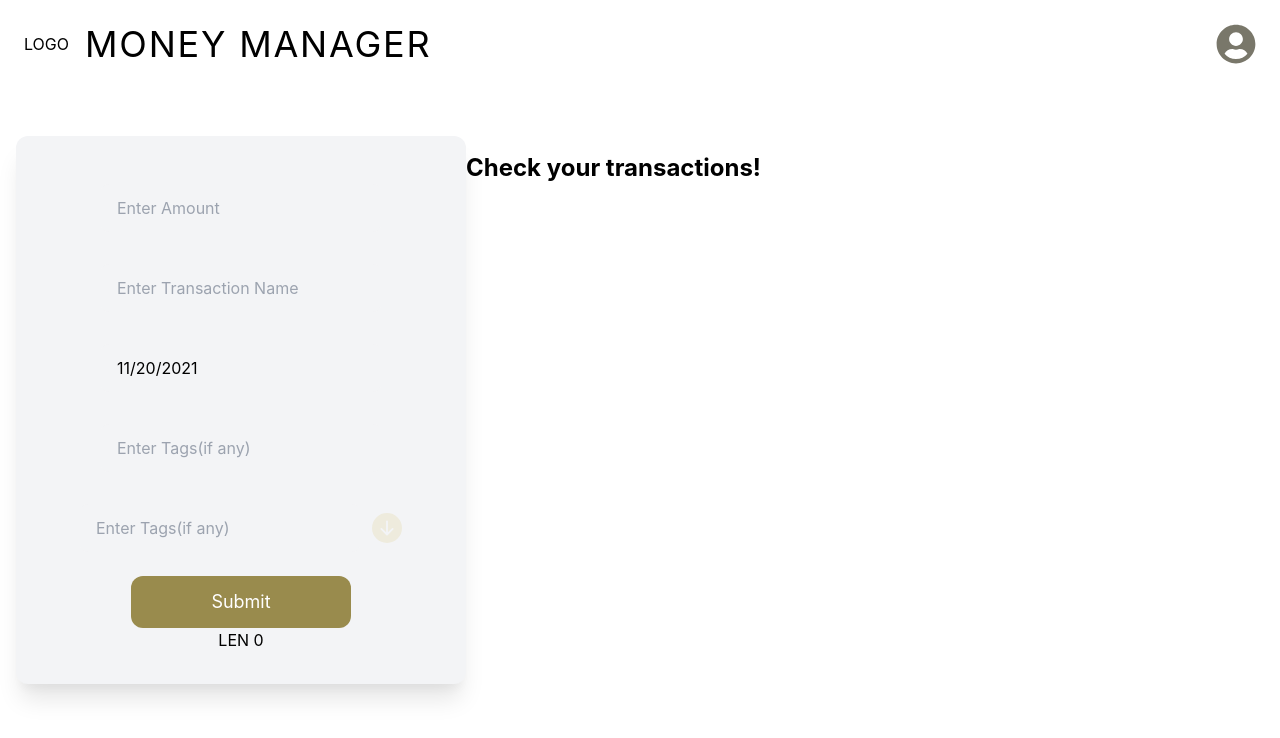
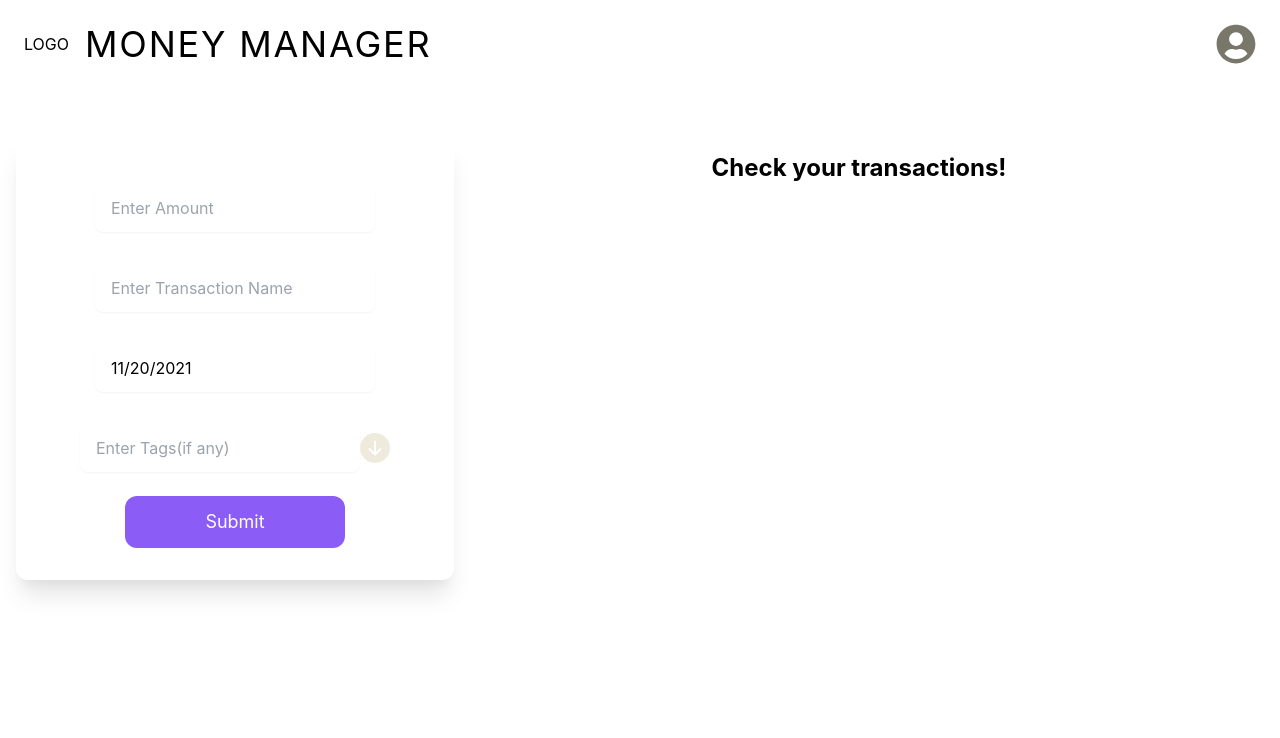
Before and after one commit to ai-is-awesome/react-expense-tracker, a React (Create React App) app: page / in a window 1280 px wide. Shown: the top 738 px of the page. Built offline with nearby package versions, Linux system fonts and the light colour scheme.

Commit message:
everything working fine without context

```diff
--- a/src/pages/Dashboard.js
+++ b/src/pages/Dashboard.js
@@ -8,6 +8,7 @@ import Message from "./Message";
 import TransactionRecord from "./TransactionRecord";
 import { useEffect } from "react/cjs/react.development";
 import Navbar from "./Navbar";
+import Input from "./Input";
 
 const { color1, color2, color3, color4 } = theme;
 
@@ -73,18 +74,19 @@ export default function Dashboard() {
   return (
     <div>
       <Navbar />
-      <div className="flex flex-row m-4" style={{ height: "", width: "60vw" }}>
+      <div
+        className="flex flex-row sm:flex-column m-4"
+        style={{ height: "", width: "" }}
+      >
         <form
-          className="py-8 px-16 rounded-xl shadow-xl flex flex-col items-center bg-gray-100"
+          className="py-8 px-16 rounded-xl shadow-xl flex flex-col items-center "
           style={{}}
           onSubmit={formHander}
         >
           <div>
-            <input
-              type="text"
-              className="bg-gray-100 rounded-lg py-3 px-4 my-4"
+            <Input
               placeholder="Enter Amount"
-              onChange={(e) =>
+              onChangeHandler={(e) =>
                 setFormState({
                   ...formState,
                   transactionAmount: e.target.value,
@@ -94,11 +96,9 @@ export default function Dashboard() {
             />
           </div>
           <div>
-            <input
-              type="text"
-              className="bg-gray-100 rounded-lg py-3 px-4 my-4"
+            <Input
               placeholder="Enter Transaction Name"
-              onChange={(e) =>
+              onChangeHandler={(e) =>
                 setFormState({ ...formState, transactionName: e.target.value })
               }
               value={formState.transactionName}
@@ -108,35 +108,28 @@ export default function Dashboard() {
             <DatePicker
               selected={selectedDate}
               onChange={(date) => setSelectedDate(date)}
-              className="bg-gray-100 rounded-lg py-3 px-4 my-4"
+              className="bg-white shadow-sm  rounded-lg py-3 px-4 my-4"
               id="datepicker"
               ref={datePickerRef}
             />
           </div>
-          <div>
-            <input
-              type="text"
-              className="bg-gray-100 rounded-lg py-3 px-4 my-4"
-              placeholder="Enter Tags(if any)"
-            />
-          </div>
+
           <Tag tagsHandler={tagsHandler} />
           <div className="flex flex-row justify-center">
             <button
-              className="px-20 py-3 text-center rounded-xl text-lg"
-              style={{ backgroundColor: yellow500, color: "white" }}
+              className="px-20 py-3 text-center rounded-xl text-lg bg-purple-500 text-white"
+              // style={{ backgroundColor: yellow500, color: "white" }}
             >
               Submit
             </button>
           </div>
 
           {errors.length !== 0 && <Message message={errors[0]} />}
-          {errors.length === 0 ? "LEN 0" : errors.length}
         </form>
         {/* Transactions */}
 
-        <div className="flex flex-col items-center">
-          <h1 className="mt-4 text-2xl font-bold">Check your transactions!</h1>
+        <div className="flex flex-col items-center w-full  rounded-lg">
+          <h1 className="my-4 text-2xl font-bold">Check your transactions!</h1>
           {transactions.map((transaction) => (
             <TransactionRecord
               transactionAmount={transaction.amount}
--- /dev/null
+++ b/src/pages/Input.js
@@ -0,0 +1,13 @@
+import React from "react";
+
+export default function Input({ onChangeHandler, value, size, placeholder }) {
+  return (
+    <input
+      type="text"
+      className="bg-white rounded-lg py-3 px-4 my-4 shadow-sm  focus:outline-none focus:ring-2 focus:ring-purple-500 focus:border-transparent"
+      placeholder={placeholder}
+      onChange={onChangeHandler}
+      value={value}
+    />
+  );
+}
--- a/src/pages/Tag.js
+++ b/src/pages/Tag.js
@@ -1,5 +1,6 @@
 import React, { useState } from "react";
 import { BsFillArrowDownCircleFill } from "react-icons/bs";
+import Input from "./Input";
 import theme from "./theme";
 
 const { color1, color2, color3, color4 } = theme;
@@ -60,11 +61,9 @@ export default function Tag({ tagsHandler }) {
   return (
     <div className="flex flex-col items-center">
       <div className="flex flex-row justify-center items-center">
-        <input
-          type="text"
-          className="bg-gray-100 rounded-lg py-3 px-4 my-4 mr-3"
+        <Input
           placeholder="Enter Tags(if any)"
-          onChange={filterTagsHandler}
+          onChangeHandler={filterTagsHandler}
           value={userTagInput}
         />
         <BsFillArrowDownCircleFill
--- a/src/pages/TransactionRecord.js
+++ b/src/pages/TransactionRecord.js
@@ -12,18 +12,14 @@ export default function TransactionRecord({
     <div className="">
       {/* Container*/}
       <div
-        className="shadow-lg text-white px-4 py-2 rounded-lg mb-4"
+        className="shadow-lg text-white px-4 py-4 rounded-lg mb-4 bg-purple-500"
         style={{
           width: "30vw",
-          backgroundImage:
-            "linear-gradient(to right, rgb(186, 173, 117), rgb(153, 139, 77))",
         }}
       >
         <div className="flex flex-row justify-between">
           <div className="text-xl font-bold">₹ {transactionAmount}</div>
-          <div className="text-lg" style={{ color: "#007774" }}>
-            {transactionName}
-          </div>
+          <div className="text-lg text-white">{transactionName}</div>
         </div>
         <div>{transactionDate.toDateString()}</div>
 
--- a/src/pages/theme.js
+++ b/src/pages/theme.js
@@ -5,6 +5,8 @@ const theme = {
   color4: "#96C7C1",
   color5: "#007774",
   yellow500: "#998b4d",
+  yellowGradient:
+    "linear-gradient(to right, rgb(186, 173, 117), rgb(153, 139, 77))",
 };
 
 module.exports = theme;
```
